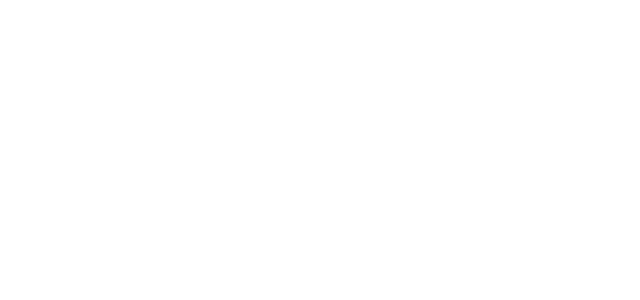
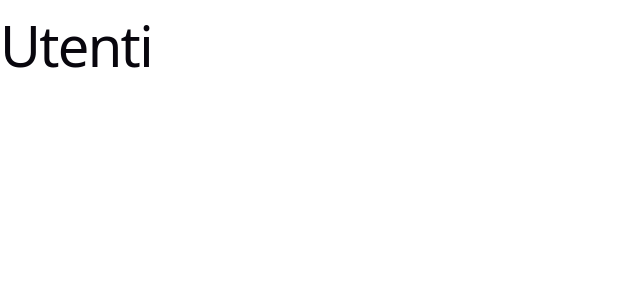
Before and after one commit to lizc2004/Final_BW_Frontend, a React (Vite) app: page /utenti in a window 1280 px wide. Before the commit this address had no page. Shown: the top 300 px of the page, without its empty margins (0-640 px from the left). Built offline with nearby package versions, Linux system fonts and the light colour scheme.

Commit message:
Aggiunta pagina Utenti e relativa route in App.jsx

```diff
--- a/src/App.jsx
+++ b/src/App.jsx
@@ -5,6 +5,7 @@
 import Fatture from './components/pages/Fatture/Fatture'
 import StatiFattura from './components/pages/StatiFattura/StatiFattura'
 import ContattoClienti from './components/pages/ContattoClienti/ContattoClienti'
+import Utenti from './components/pages/Utenti/Utenti'
 
 function App() {
   return (
@@ -15,6 +16,7 @@
       <Route path="/fatture" element={<Fatture />} />
       <Route path="/stati-fattura" element={<StatiFattura />} />
       <Route path="/invia-email" element={<ContattoClienti />} />
+      <Route path="/utenti" element={<Utenti />} />
     </Routes>
   )
 }
--- /dev/null
+++ b/src/components/pages/Utenti/Utenti.css
@@ -0,0 +1,2 @@
+.utenti {
+}
--- /dev/null
+++ b/src/components/pages/Utenti/Utenti.jsx
@@ -0,0 +1,11 @@
+import './Utenti.css'
+
+function Utenti() {
+  return (
+    <div className="utenti">
+      <h1>Utenti</h1>
+    </div>
+  )
+}
+
+export default Utenti
```
